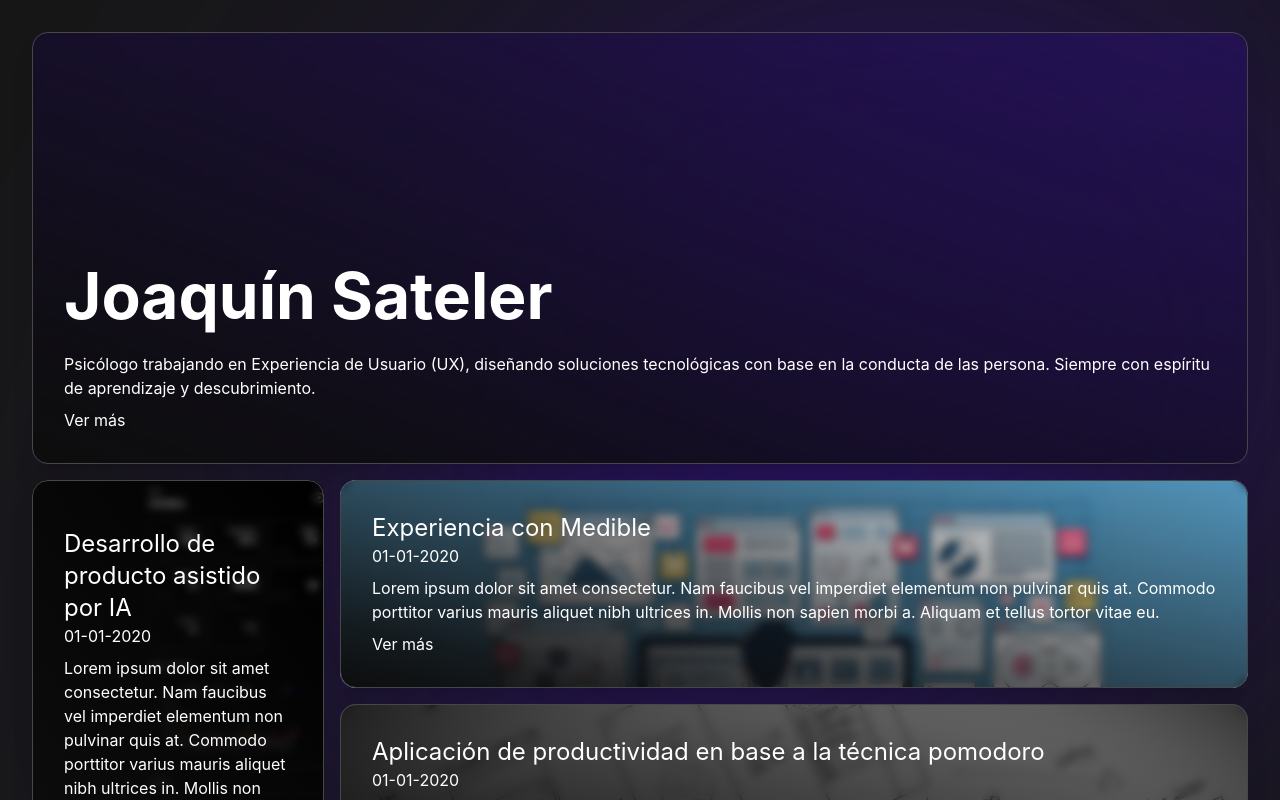
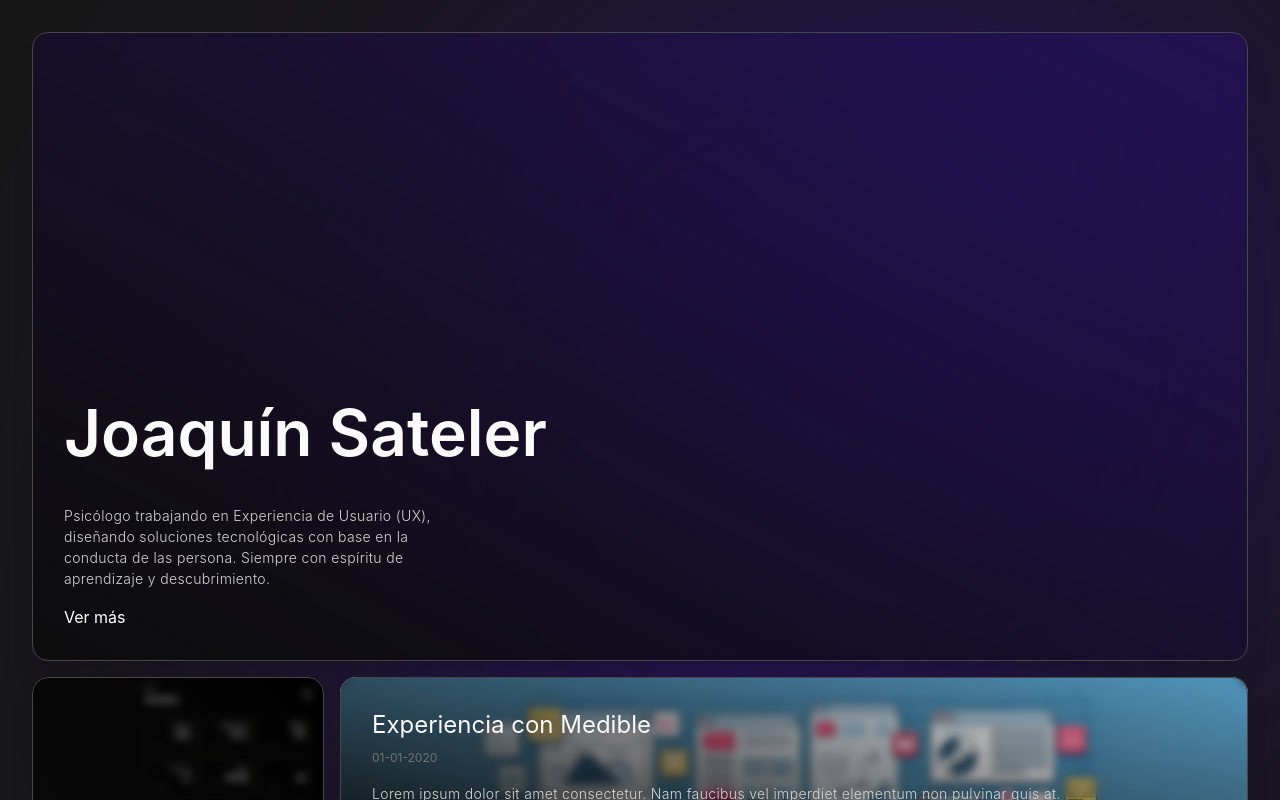
Before and after one commit to cacosat/portafolio-v2, a React (Vite) app: page / in a window 1280 px wide. Built offline with nearby package versions, Linux system fonts and the light colour scheme.

Commit message:
text work

```diff
--- a/src/App.jsx
+++ b/src/App.jsx
@@ -29,7 +29,7 @@ function App() {
       primaryBg: expenseImage,
       title: 'Desarrollo de producto asistido por IA',
       fecha: '01-01-2020',
-      descripcion: 'Lorem ipsum dolor sit amet consectetur. Nam faucibus vel imperdiet elementum non pulvinar quis at. Commodo porttitor varius mauris aliquet nibh ultrices in. Mollis non sapien morbi a. Aliquam et tellus tortor vitae eu.',
+      descripcion: 'Creación y desarrollo de producto asistido por IA de inicio a fin.',
 
     },
     projectCardMedible: {
@@ -40,7 +40,7 @@ function App() {
       primaryBg: uxImage,
       title: 'Experiencia con Medible',
       fecha: '01-01-2020',
-      descripcion: 'Lorem ipsum dolor sit amet consectetur. Nam faucibus vel imperdiet elementum non pulvinar quis at. Commodo porttitor varius mauris aliquet nibh ultrices in. Mollis non sapien morbi a. Aliquam et tellus tortor vitae eu.',
+      descripcion: 'Lorem ipsum dolor sit amet consectetur. Nam faucibus vel imperdiet elementum non pulvinar quis at.',
 
     },
     projectCardSessions: {
@@ -51,7 +51,7 @@ function App() {
       primaryBg: sessionImage,
       title: 'Aplicación de productividad en base a la técnica pomodoro',
       fecha: '01-01-2020',
-      descripcion: 'Lorem ipsum dolor sit amet consectetur. Nam faucibus vel imperdiet elementum non pulvinar quis at. Commodo porttitor varius mauris aliquet nibh ultrices in. Mollis non sapien morbi a. Aliquam et tellus tortor vitae eu.',
+      descripcion: 'Lorem ipsum dolor sit amet consectetur. Nam faucibus vel imperdiet elementum non pulvinar quis at.',
 
     },
     projectCardConway: {
@@ -62,7 +62,7 @@ function App() {
       primaryBg: conwayImage,
       title: "Conway's Game of life",
       fecha: '01-01-2020',
-      descripcion: 'Lorem ipsum dolor sit amet consectetur. Nam faucibus vel imperdiet elementum non pulvinar quis at. Commodo porttitor varius mauris aliquet nibh ultrices in. Mollis non sapien morbi a. Aliquam et tellus tortor vitae eu.',
+      descripcion: '',
 
     },
     aboutCard: {
@@ -73,7 +73,7 @@ function App() {
       primaryBg: aboutImage,
       title: 'Más sobre mi',
       fecha: '',
-      descripcion: 'Lorem ipsum dolor sit amet consectetur. Nam faucibus vel imperdiet elementum non pulvinar quis at. Commodo porttitor varius mauris aliquet nibh ultrices in. Mollis non sapien morbi a. Aliquam et tellus tortor vitae eu.',
+      descripcion: 'Soy psicólogo con experiencia en el desarrollo de productos desde su concepción hasta su finalización, especializándome en Experiencia de Usuario (UX), en particular en UX Research. La combinación de conocimientos en psicología y tecnología me permite ofrecer una perspectiva única y altamente valiosa',
 
     },
     contactCard: {
@@ -102,7 +102,7 @@ function App() {
       <div className='grid grid-cols-4 grid-rows-9 gap-4 m-2 sm:m-8 max-w-[1280px]'>
         {/* TODO toggle for description */}
         {/* TODO Responsiveness: below 750px change layout */}
-        <Card config={cardsConfig.heroCard} className='col-span-4 row-span-2' />
+        <Card config={cardsConfig.heroCard} className='col-span-4 row-span-3' />
         <Card config={cardsConfig.projectCardExpenseTracker} className=' lg:row-span-2 lg:col-span-1 sm:col-span-1 sm:row-span-3 col-span-2 row-span-2' />
         <Card config={cardsConfig.projectCardMedible} className='lg:col-span-3 lg:row-span-1 sm:col-span-3 sm:row-span-1 col-span-2' />
         <Card config={cardsConfig.projectCardSessions} className='lg:col-span-3 lg:row-span-1 sm:col-span-2 sm:row-span-2 col-span-2 row-span-2' />
--- a/src/components/Card.jsx
+++ b/src/components/Card.jsx
@@ -26,17 +26,19 @@ export default function Card(props) {
                     }}
                 ></div>
                 {/* Content here, make sure this comes after the overlay div so it's on top */}
-                <div className="flex flex-col items-start gap-2 m-8 z-10 opacity-100">
-                    <div className="flex flex-col ">
-                        <h1 className={`${config.type === 'hero' ? 'text-[64px] font-bold' : 'text-2xl'}`}>
+                <div className="flex flex-col items-start gap-4 m-6 lg:m-8 z-10 opacity-100">
+                    <div className="flex flex-col gap-2">
+                        <h1 className={`${config.type === 'hero' ? 'text-[64px] font-semibold' : 'text-lg sm:text-2xl'} text-neutral-50`}>
                             {config.title}
                         </h1>
-                        <p className="">
+                        <p className={`text-[12px] text-neutral-500`}>
                             {config.fecha}
                         </p>
                     </div>
                     {/* TODO toggle for description */}
-                    <p>{config.descripcion}</p>
+                    <p className={`${config.type === 'hero' ? 'flex max-w-[45ch]' : 'hidden md:flex'} font-light text-[14px] text-neutral-300 tracking-wide`}>
+                        {config.descripcion}
+                    </p>
                     <button>Ver más</button>
                 </div>
             </div>
```
